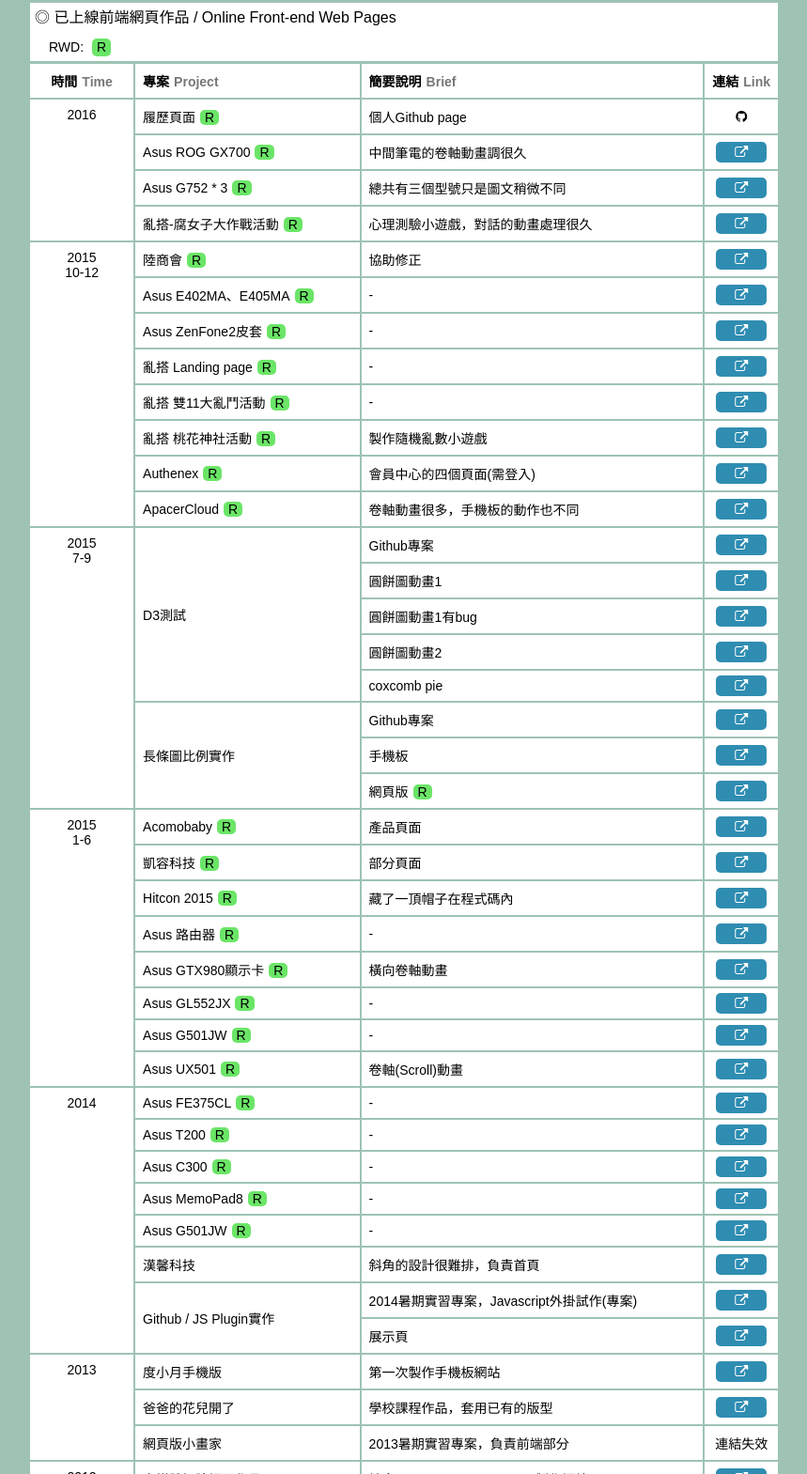
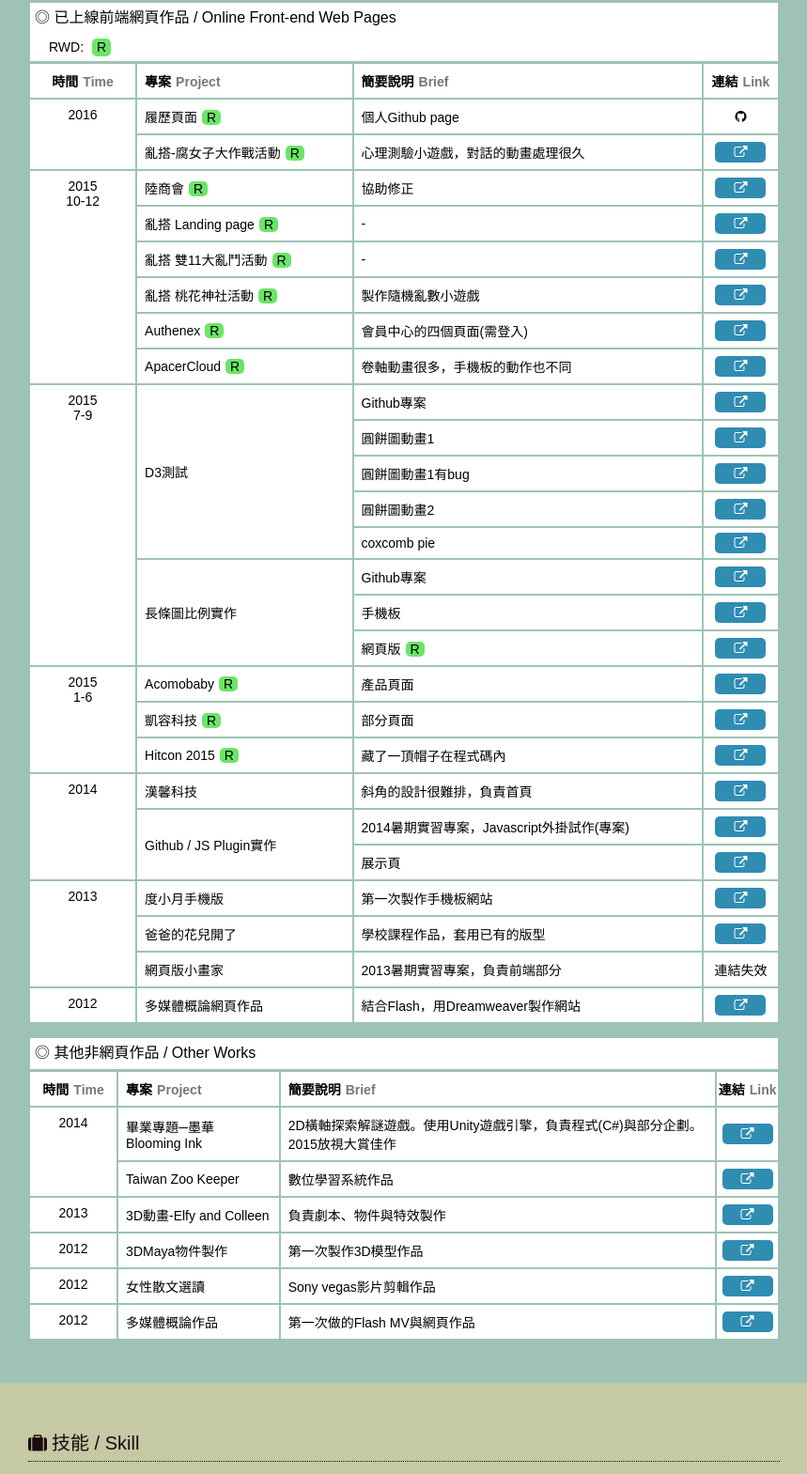
Before and after one commit to windfish27/windfish27.github.io, a plain HTML site: page index.html in a window 1280 px wide. Shown: the part 153-1722 px from the top of the page at 94% size, without its empty margins (210-1069 px from the left). Drawn offline with nearby package versions, Linux system fonts and the light colour scheme.

Commit message:
ver2.0
remove asus project

```diff
--- a/index.html
+++ b/index.html
@@ -52,20 +52,10 @@
 						</thead>
 						<tbody>
 							<tr>
-								<td class="year" rowspan="4">2016</td>
+								<td class="year" rowspan="2">2016</td>
 								<td class="name">履歷頁面<span class="tagR">R</span></td>
 								<td class="intro">個人Github page</td>
 								<td class="link"><i class="fa fa-github"></i></td>
-							</tr>
-							<tr>
-								<td class="name">Asus ROG GX700<span class="tagR">R</span></td>
-								<td class="intro">中間筆電的卷軸動畫調很久</td>
-								<td class="link"><a title="Asus官網產品頁" href="http://www.asus.com/tw/Notebooks/ROG-GX700VO/" target="_blank"><i class="fa fa-external-link"></i></a></td>
-							</tr>
-							<tr>
-								<td class="name">Asus G752 * 3<span class="tagR">R</span></td>
-								<td class="intro">總共有三個型號只是圖文稍微不同</td>
-								<td class="link"><a title="Asus官網產品頁" href="http://www.asus.com/Notebooks/ROG-G752VY/" target="_blank"><i class="fa fa-external-link"></i></a></td>
 							</tr>
 							<tr>
 								<td class="name">亂搭-腐女子大作戰活動<span class="tagR">R</span></td>
@@ -73,20 +63,10 @@
 								<td class="link"><a title="亂搭活動頁" href="http://tw.myrenta.com/events/2016/13/" target="_blank"><i class="fa fa-external-link"></i></a></td>
 							</tr>
 							<tr>
-								<td class="year" rowspan="8">2015<br>10-12</td>
+								<td class="year" rowspan="6">2015<br>10-12</td>
 								<td class="name">陸商會<span class="tagR">R</span></td>
 								<td class="intro">協助修正</td>
 								<td class="link"><a title="陸商會官網" href="http://www.puc.asia/" target="_blank"><i class="fa fa-external-link"></i></a></td>
-							</tr>
-							<tr>
-								<td class="name">Asus E402MA、E405MA<span class="tagR">R</span></td>
-								<td class="intro">-</td>
-								<td class="link"><a title="Asus官網產品頁" href="http://www.asus.com/Notebooks/E402MA/" target="_blank"><i class="fa fa-external-link"></i></a></td>
-							</tr>
-							<tr>
-								<td class="name">Asus ZenFone2皮套<span class="tagR">R</span></td>
-								<td class="intro">-</td>
-								<td class="link"><a title="Asus官網產品頁" href="http://www.asus.com/Phone-Accessory/ZenFone-2-View-Flip-Cover-ZE551ML/" target="_blank"><i class="fa fa-external-link"></i></a></td>
 							</tr>
 							<tr>
 								<td class="name">亂搭 Landing page<span class="tagR">R</span></td>
@@ -149,7 +129,7 @@
 								<td class="link"><a title="Github展示頁" href="http://windfish27.github.io/CodeTalent/web/resume-card.html" target="_blank"><i class="fa fa-external-link"></i></a></td>
 							</tr>
 							<tr>
-								<td class="year" rowspan="8">2015<br>1-6</td>
+								<td class="year" rowspan="3">2015<br>1-6</td>
 								<td class="name">Acomobaby<span class="tagR">R</span></td>
 								<td class="intro">產品頁面</td>
 								<td class="link"><a title="Acomobaby官網" href="http://www.acomobaby.com/" target="_blank"><i class="fa fa-external-link"></i></a></td>
@@ -165,57 +145,7 @@
 								<td class="link"><a title="Hitcon 2015官網" href="http://hitcon.org/2015/ENT/index.html" target="_blank"><i class="fa fa-external-link"></i></a></td>
 							</tr>
 							<tr>
-								<td class="name">Asus 路由器<span class="tagR">R</span></td>
-								<td class="intro">-</td>
-								<td class="link"><a title="Asus官網產品頁" href="http://www.asus.com/Microsite/networks/solution/" target="_blank"><i class="fa fa-external-link"></i></a></td>
-							</tr>
-							<tr>
-								<td class="name">Asus GTX980顯示卡<span class="tagR">R</span></td>
-								<td class="intro">橫向卷軸動畫</td>
-								<td class="link"><a title="Asus官網產品頁" href="http://www.asus.com/event/VGA/20THANNIVERSARY/TW/" target="_blank"><i class="fa fa-external-link"></i></a></td>
-							</tr>
-							<tr>
-								<td class="name">Asus GL552JX<span class="tagR">R</span></td>
-								<td class="intro">-</td>
-								<td class="link"><a title="Asus官網產品頁" href="http://www.asus.com/Notebooks/ROG-GL552JX/" target="_blank"><i class="fa fa-external-link"></i></a></td>
-							</tr>
-							<tr>
-								<td class="name">Asus G501JW<span class="tagR">R</span></td>
-								<td class="intro">-</td>
-								<td class="link"><a title="Asus官網產品頁" href="http://www.asus.com/Notebooks/ROG-G501JW/" target="_blank"><i class="fa fa-external-link"></i></a></td>
-							</tr>
-							<tr>
-								<td class="name">Asus UX501<span class="tagR">R</span></td>
-								<td class="intro">卷軸(Scroll)動畫</td>
-								<td class="link"><a title="Asus官網產品頁" href="http://www.asus.com/Notebooks/ASUS-ZenBook-Pro-UX501JW/" target="_blank"><i class="fa fa-external-link"></i></a></td>
-							</tr>
-							<tr>
-								<td class="year" rowspan="8">2014</td>
-								<td class="name">Asus FE375CL<span class="tagR">R</span></td>
-								<td class="intro">-</td>
-								<td class="link"><a title="Asus官網產品頁" href="http://www.asus.com/Tablets/ASUS_Fonepad_7_FE375CL/" target="_blank"><i class="fa fa-external-link"></i></a></td>
-							</tr>
-							<tr>
-								<td class="name">Asus T200<span class="tagR">R</span></td>
-								<td class="intro">-</td>
-								<td class="link"><a title="Asus官網產品頁" href="https://www.asus.com/tw/Commercial-Notebooks/ASUS_Transformer_Book_T200TA/" target="_blank"><i class="fa fa-external-link"></i></a></td>
-							</tr>
-							<tr>
-								<td class="name">Asus C300<span class="tagR">R</span></td>
-								<td class="intro">-</td>
-								<td class="link"><a title="Asus官網產品頁" href="http://www.asus.com/Notebooks/ASUS_Chromebook_C300/" target="_blank"><i class="fa fa-external-link"></i></a></td>
-							</tr>
-							<tr>
-								<td class="name">Asus MemoPad8<span class="tagR">R</span></td>
-								<td class="intro">-</td>
-								<td class="link"><a title="Asus官網產品頁" href="https://www.asus.com/tw/Tablets/ASUS_MeMO_Pad_8_ME581CL/" target="_blank"><i class="fa fa-external-link"></i></a></td>
-							</tr>
-							<tr>
-								<td class="name">Asus G501JW<span class="tagR">R</span></td>
-								<td class="intro">-</td>
-								<td class="link"><a title="Asus官網產品頁" href="http://www.asus.com/Notebooks/ROG-G501JW/" target="_blank"><i class="fa fa-external-link"></i></a></td>
-							</tr>
-							<tr>
+								<td class="year" rowspan="3">2014</td>
 								<td class="name">漢馨科技</td>
 								<td class="intro">斜角的設計很難排，負責首頁</td>
 								<td class="link"><a title="漢馨科技官網" href="http://www.hansient.com.tw/tw/" target="_blank"><i class="fa fa-external-link"></i></a></td>
```
